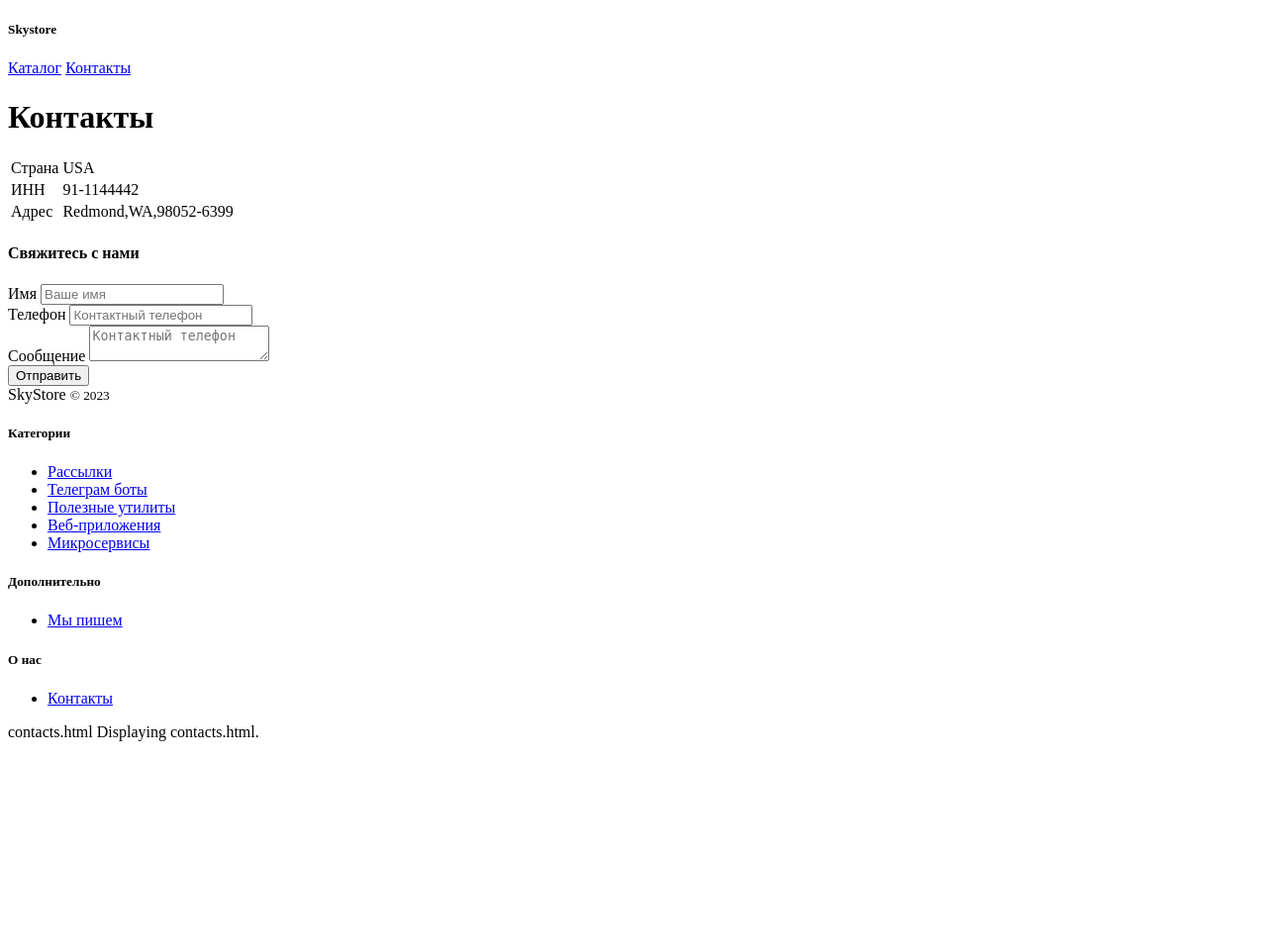
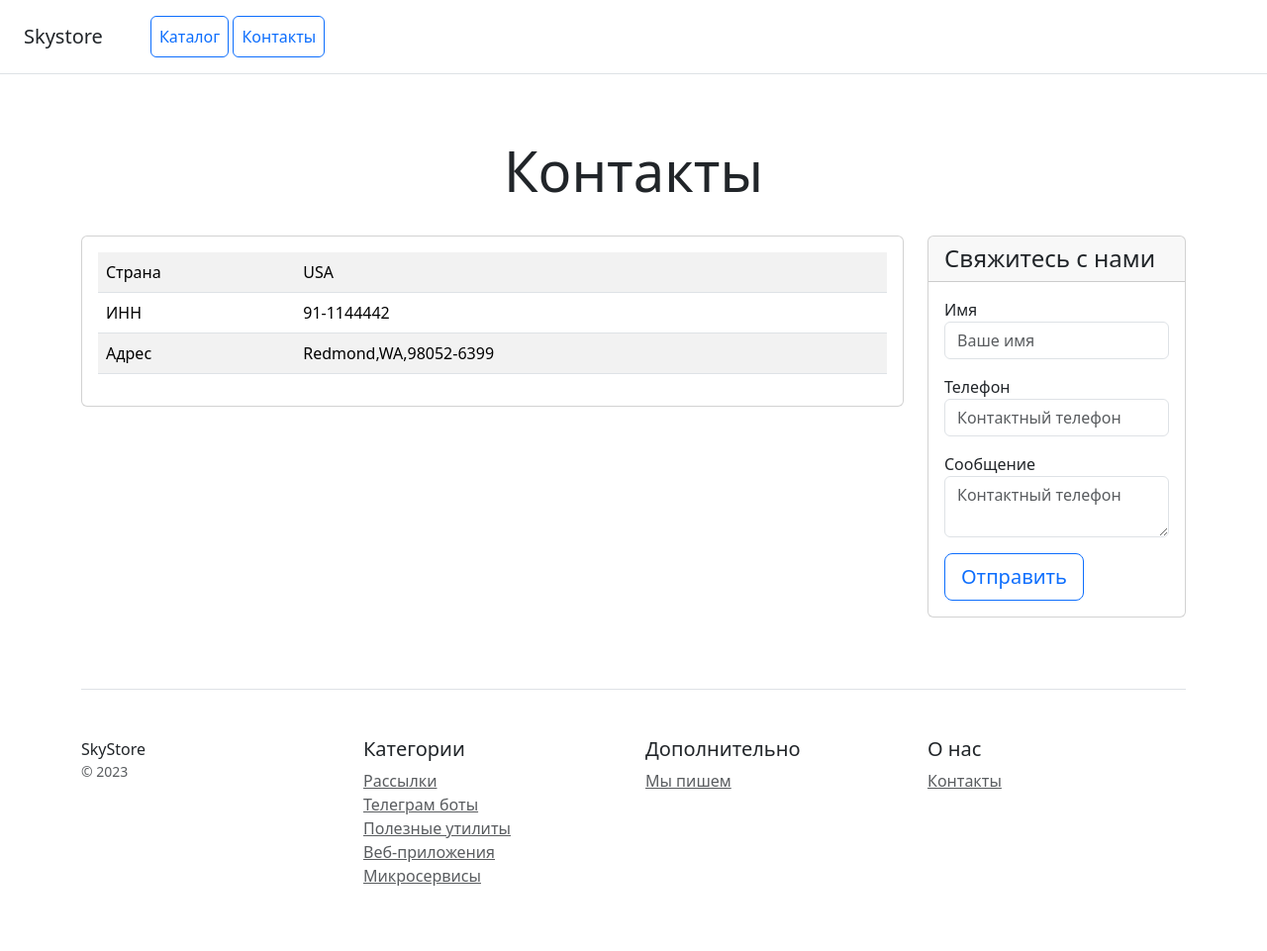
Before and after one commit to Fin395/djangoHomework, a Django app: template catalog/templates/catalog/contacts.html in a window 1280 px wide. Shown: the whole page at 99% size. Before the commit the page ends 749 px from the top, so only its background shows below. Run offline with Django 5.2, Linux system fonts and the light colour scheme; the template is opened without the code that fills it, so the values that code supplies are empty; some libraries are stand-ins or nearby versions.

Commit message:
adding the links to the bootstrap files into the template 'contacts.html'

```diff
--- a/catalog/templates/catalog/contacts.html
+++ b/catalog/templates/catalog/contacts.html
@@ -5,7 +5,7 @@
     <meta charset="utf-8">
     <meta name="viewport" content="width=device-width, initial-scale=1">
     <title>Skystore</title>
-    <!-- Подключите статичеcкие файлы со стилями Bootstrap -->
+    <link rel="stylesheet" href="/static/css/bootstrap.min.css">
 </head>
 <body>
 <div class="d-flex flex-column flex-md-row align-items-center p-3 px-md-4 mb-3 bg-white border-bottom box-shadow">
@@ -100,10 +100,6 @@
         </div>
     </footer>
 </div>
-
-<!-- Подключите статичеcкие файлы со скриптами Bootstrap -->
+<script src="/static/js/bootstrap.bundle.min.js"></script>
 </body>
 </html>
-contacts.html
-
-Displaying contacts.html.
--- a/catalog/templates/catalog/home.html
+++ b/catalog/templates/catalog/home.html
@@ -78,6 +78,3 @@
 <script src="/static/js/bootstrap.bundle.min.js"></script>
 </body>
 </html>
-home.html
-
-Displaying home.html.
```
